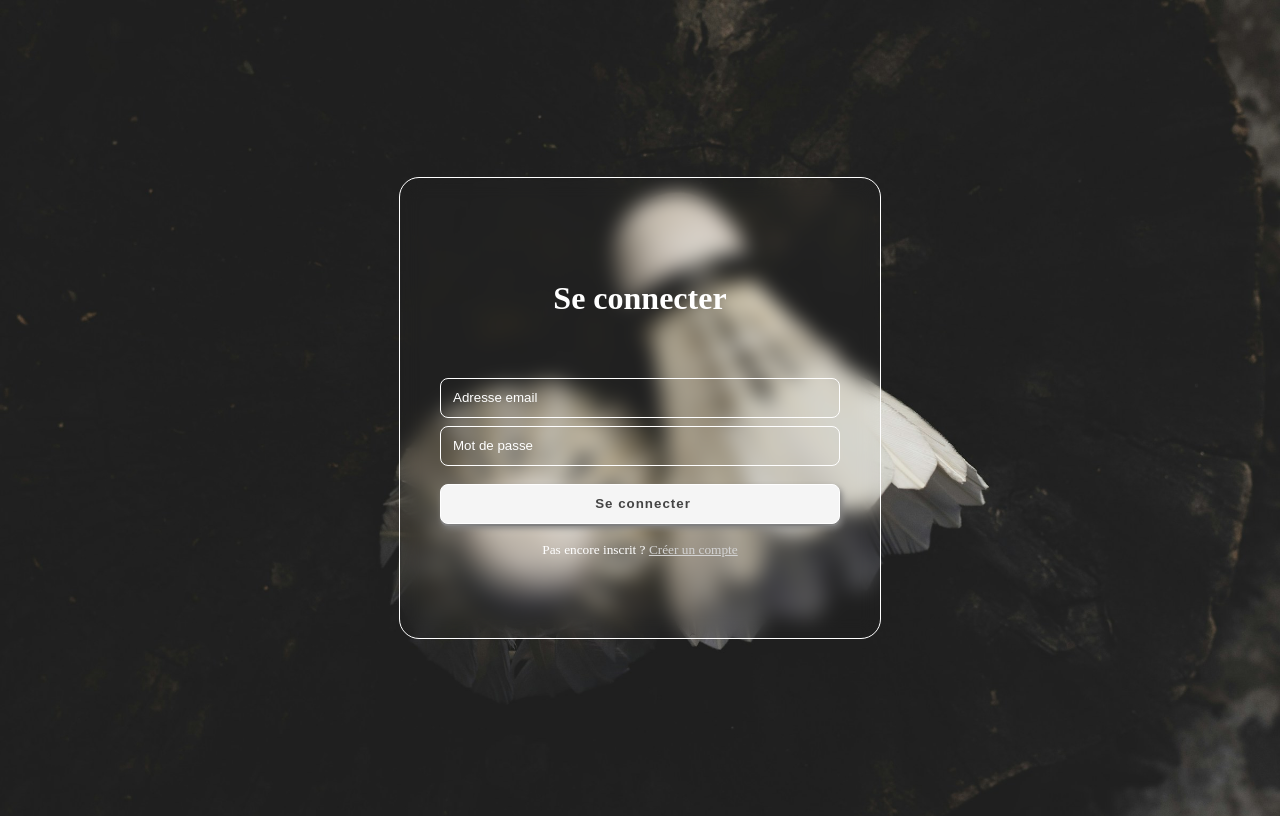
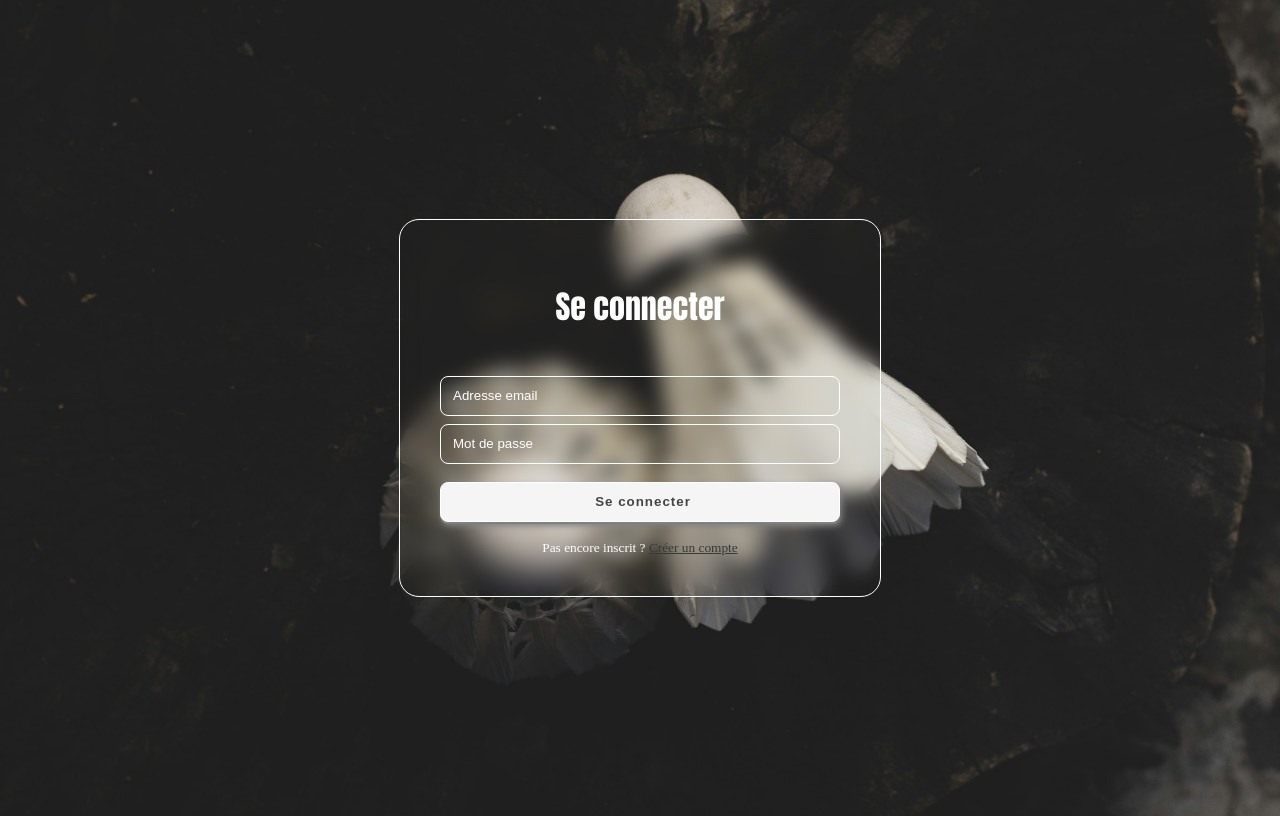
Before and after one commit to William-Dbt/usjm_www-tournament, a React (Create React App) app in the folder frontend/: page / in a window 1280 px wide. Built offline with nearby package versions, Linux system fonts and the light colour scheme.

Commit message:
changing submit input for button to manage connection properly

```diff
--- a/frontend/src/pages/Auth/Auth.js
+++ b/frontend/src/pages/Auth/Auth.js
@@ -11,7 +11,7 @@ function Auth(props) {
 		formToShow = <Login />
 
 	return (
-		<div className="auth-page">
+		<div>
 			{formToShow}
 		</div>
 	);
--- a/frontend/src/pages/Auth/Login.js
+++ b/frontend/src/pages/Auth/Login.js
@@ -7,7 +7,7 @@ function Login() {
 			<form>
 				<input input="email" name="email" placeholder="Adresse email" />
 				<input input="password" name="password" placeholder="Mot de passe" />
-				<input type="submit" name="login" value="Se connecter" />
+				<button type="button">Se connecter</button>
 			</form>
 			<small>Pas encore inscrit ? <Link className="link" to="/signup">Créer un compte</Link></small>
 		</div>
--- a/frontend/src/pages/Auth/Signup.js
+++ b/frontend/src/pages/Auth/Signup.js
@@ -9,7 +9,7 @@ function Signup() {
 				<input type="text" name="lastname" placeholder="Nom de famille" />
 				<input type="email" name="email" placeholder="Adresse mail" />
 				<input type="password" name="password" placeholder="Mot de passe" />
-				<input type="submit" name="register" value="Créer un compte" />
+				<button type="button">Créer un compte</button>
 			</form>
 			<small>Déjà inscrit ? Connecte toi <Link className="link" to="/login">ici</Link></small>
 		</div>
--- a/frontend/src/styles/Auth.css
+++ b/frontend/src/styles/Auth.css
@@ -7,6 +7,7 @@ body {
 	align-items: center;
 
 	background-image: url("../images/auth-background.jpg");
+	background-position: center;
 	background-size: cover;
 	background-repeat: no-repeat;
 }
@@ -14,7 +15,7 @@ body {
 /* Signup & Login pages style */
 .container {
 	width: 400px;
-	height: 380px;
+	height: auto;
 	padding: 40px;
 
 	display: flex;
@@ -23,14 +24,16 @@ body {
 	align-items: center;
 	text-align: center;
 
+	border-radius: 20px;
 	border: 1px solid white;
-	border-radius: 20px;
+
 	backdrop-filter: blur(10px) brightness(100%);
 }
 
 h1 {
 	color: white;
-	padding-bottom: 10%;
+	padding-bottom: 6%;
+	font-family: "Impact";
 }
 
 form {
@@ -40,15 +43,14 @@ form {
 input {
 	width: 100%;
 	height: 40px;
-
 	margin-bottom: 2%;
 	padding-left: 3%;
+	box-sizing: border-box;
+
+	color: white;
 	border: 1px solid white;
-	color: white;
 	border-radius: 8px;
 	background: transparent;
-
-	box-sizing: border-box;
 }
 
 input:focus {
@@ -60,18 +62,27 @@ input::placeholder {
 	color: white;
 }
 
-input[type="submit"] {
+button {
+	width: 100%;
+	height: 40px;
 	margin-top: 10px;
+	margin-bottom: 2%;
+	padding-left: 3%;
 
+	color: rgb(68, 68, 68);
 	background: whitesmoke;
 	box-shadow: 0px 2px 0 grey, 2px 4px 6px grey;
+
+	border: 1px solid white;
+	border-radius: 8px;
+
 	font-weight: 900;
-	color: rgb(68, 68, 68);
 	letter-spacing: 1px;
+
 	transition: all 150ms linear;
 }
 
-input[type="submit"]:hover {
+button:hover {
 	cursor: pointer;
 
 	background: rgba(245, 245, 245, 0.400);
@@ -89,5 +100,9 @@ small {
 }
 
 .link {
-	color: lightgray;
+	color: rgb(57, 57, 57);
 }
+
+.link:hover {
+	color: rgb(0, 0, 0);
+}
```
